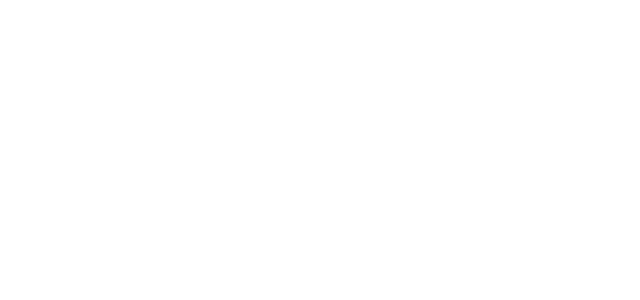
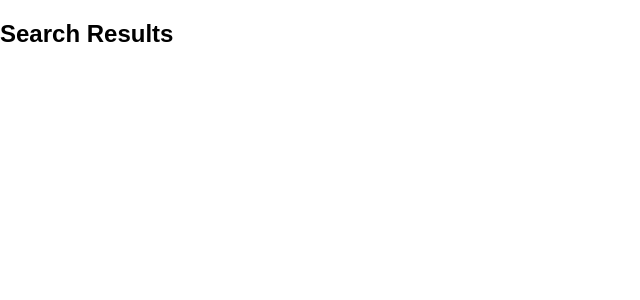
Before and after one commit to zaidm124/Alumni-Profile-SE, a React (Create React App) app in the folder client/: page /searchAlumni in a window 1280 px wide. Before the commit this address had no page. Shown: the top 300 px of the page, without its empty margins (0-640 px from the left). Built offline with nearby package versions, Linux system fonts and the light colour scheme.

Commit message:
Alumini List

```diff
--- a/client/src/App.js
+++ b/client/src/App.js
@@ -1,5 +1,6 @@
 import { Route, Routes } from "react-router-dom";
 import About_us from "./components/About_us";
+import SearchAlumni from "./components/AlumniList";
 import Landing from "./components/Landing";
 import Login from "./components/Login";
 import Signup from "./components/Signup";
@@ -12,6 +13,7 @@ function App() {
         <Route exact path="/login" element={<Login />} />
         <Route exact path="/signup" element={<Signup />} />
         <Route exact path="/about" element={<About_us />} />
+        <Route exact path="/searchAlumni" element={<SearchAlumni />} />
       </Routes>
     </div>
   );
--- /dev/null
+++ b/client/src/components/AlumniList.js
@@ -0,0 +1,71 @@
+import React, { useEffect, useState } from "react";
+// import "./Searchalumni.css";
+// import db from "../FireBase";
+
+function SearchAlumni() {
+  const [final, setFinal] = useState([]);
+  const [search, setSearch] = useState([]);
+//   useEffect(() => {
+//     db.collection("institute").onSnapshot((snapshhot) => {
+//       setSearch(
+//         snapshhot.docs.map((doc) => ({
+//           id: doc.id,
+//           data: doc.data(),
+//         }))
+//       );
+//     });
+//   }, []);
+  console.log(search);
+
+  useEffect(() => {
+    setFinal(
+      search.filter((item) => item.data?.batch === localStorage.getItem("id"))
+    );
+  }, [search]);
+  console.log(final);
+  console.log(localStorage.getItem("id"));
+
+  // return final.map((s) => {
+  return (
+    <div>
+      <div>
+        <div class="Background">
+          <div className="Title">
+            <h2>Search Results</h2>
+          </div>
+          {final.map((s) => {
+            return (
+              <>
+                <a
+                  href="/vieweralumni"
+                  onClick={() =>
+                    localStorage.setItem("admission", s.data?.admission)
+                  }
+                  target="_blank"
+                  rel="noopener noreferrer"
+                >
+                  <div className="ProfileBackground">
+                    <div className="Profile">
+                      <div>
+                        <h3>Name:{s.data?.name}</h3>
+                      </div>
+                      <div>
+                        <h3>Batch:{s.data?.batch}</h3>
+                      </div>
+                      <div>
+                        <h3>Addmission No:{s.data?.admission}</h3>
+                      </div>
+                    </div>
+                  </div>
+                </a>
+              </>
+            );
+          })}
+        </div>
+      </div>
+    </div>
+  );
+  // });
+}
+
+export default SearchAlumni;
```
